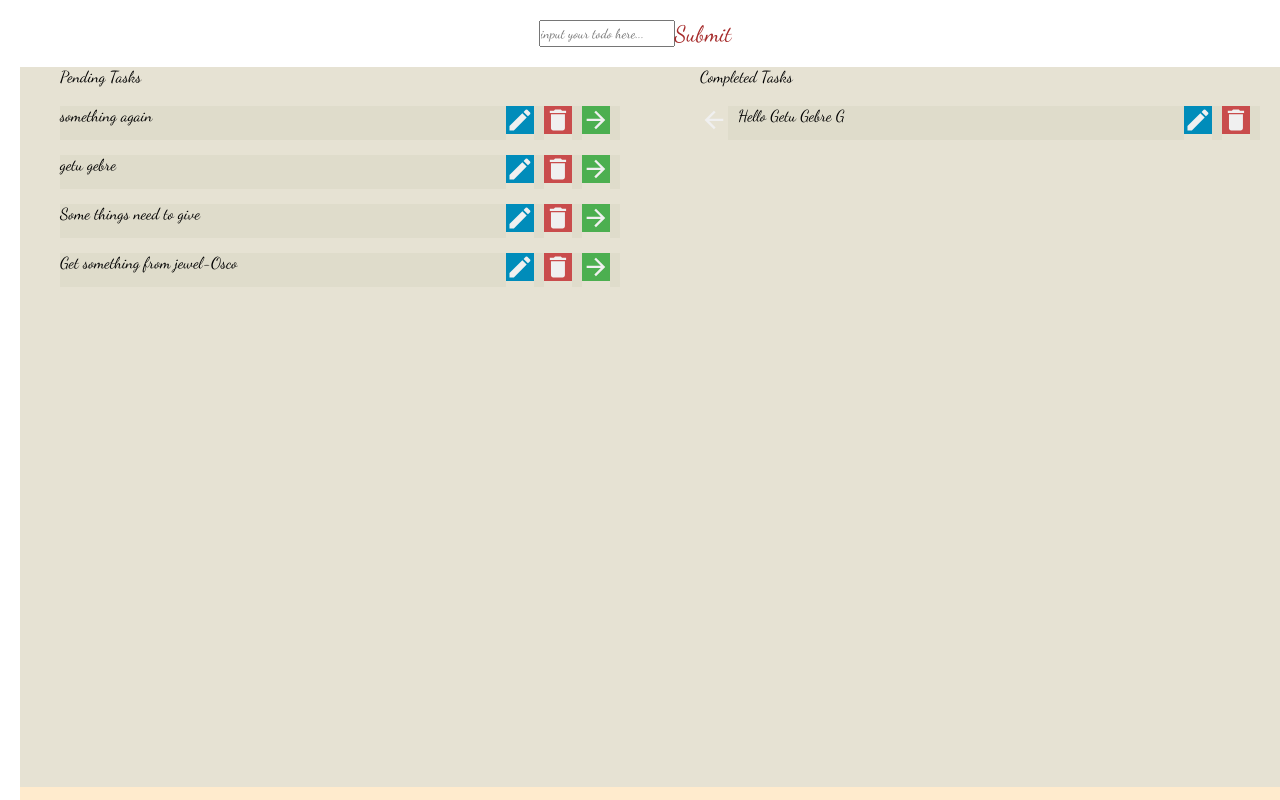
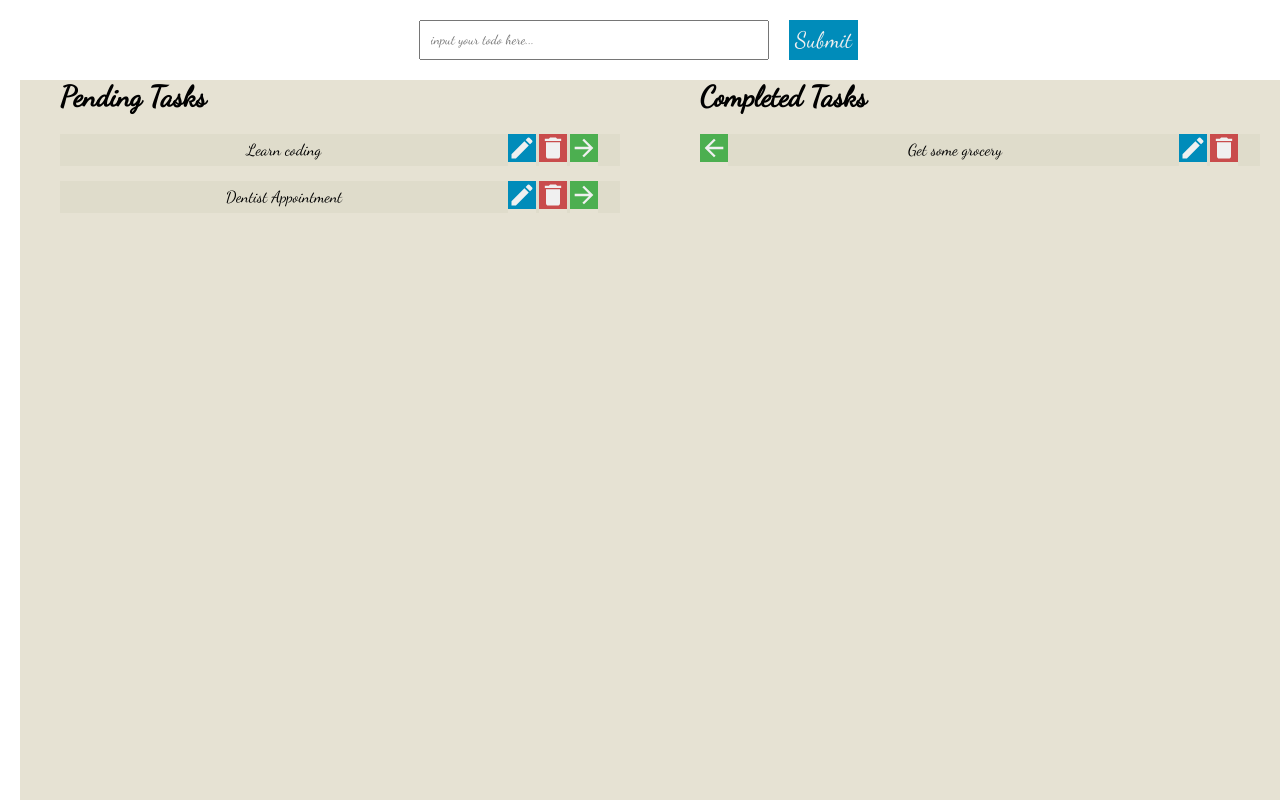
Before and after one commit to ggebre/toDoList, a website with bundled scripts: page index.html in a window 1280 px wide. Built offline with nearby package versions, Linux system fonts and the light colour scheme; data requests are answered from the project's data file.

Commit message:
update css

```diff
--- a/db.json
+++ b/db.json
@@ -1,34 +1,22 @@
 {
   "todos": [
     {
-      "content": "Get something from jewel-Osco",
-      "isCompleted": false,
+      "content": "Get some grocery",
+      "isCompleted": true,
       "editable": false,
       "id": 1
     },
     {
-      "content": "Hello Getu Gebre G",
-      "isCompleted": true,
+      "content": "Dentist Appointment",
+      "isCompleted": false,
       "editable": false,
       "id": 2
     },
     {
-      "content": "Some things need to give",
+      "content": "Learn coding ",
       "isCompleted": false,
       "editable": false,
       "id": 3
-    },
-    {
-      "content": "getu gebre",
-      "isCompleted": false,
-      "editable": false,
-      "id": 5
-    },
-    {
-      "content": "something again",
-      "isCompleted": false,
-      "editable": false,
-      "id": 6
     }
   ]
 }
--- a/index.css
+++ b/index.css
@@ -1,13 +1,9 @@
 :root {
-    --height-header: 60px;
-    --height-todolist: 300px;
-    --height-todolist-header: 30px;
 
-    --width-todolist: 400px;
-
+    --color-background: rgb(223, 220, 203);
     --color-green: rgb(30, 255, 0);
-    --color-red-button: rgb(148, 21, 21);
-    --color-red-li-hover: rgb(27, 172, 8);
+    --color-delete-button: #c94c4c;
+    --color-blue-button: #008cba;
 }
 
 html,
@@ -30,6 +26,18 @@ body {
     justify-content: center;
 
 }
+#input-container > button {
+    margin-left: 20px;
+    background-color: var(--color-blue-button);
+    color: #f0f0f0;
+    font-size: 1.4rem;
+    padding: 0.4rem;
+}
+
+#input-container > input {
+    width: 350px;
+    padding: 0 10px;
+}
 
 .content {
     background-color: blanchedalmond;
@@ -51,14 +59,18 @@ body {
 }
 .todolist > p {
     margin-bottom: 20px;
+    font-size: 1.8rem;
+    font-weight: 800;
 }
 .todo_container {
-    background-color: rgb(223, 220, 203);
+    background-color: var(--color-background);
     margin-bottom: 15px;
     display: flex;
+    align-items: center;
 }
 .todo_container > div {
     width: 80%;
+    text-align: center;
 }
 .todo_container  > div > input {
     width: 95%;
@@ -72,24 +84,19 @@ body {
 }
 svg {
     fill: #f0f0f0;
+
 }
 .editbtn > svg {
-    background-color: #008cba;
+    background-color: var(--color-blue-button);
 }
 .dlebtn > svg {
-    background-color: #c94c4c;
+    background-color: var(--color-delete-button);
 }
 .completedbtn > svg {
     background-color: #4caf50;
 }
 
 button {
-    margin-right: 10px;
-    background-color: rgba(0, 0, 0, 0);
+    margin-right: 3px;
     border: none;
-    color: brown;
-    font-size: 1.4rem;
 }
-button:hover {
-    font-size: 1.6rem;
-}
--- a/mvc/view.js
+++ b/mvc/view.js
@@ -20,7 +20,7 @@ export const View = (() => {
             tmp += `
                 <div class="todo_container">
                     <button ${!todo.isCompleted ? 'hidden' : 'visible'} class="completedbtn ${todo.id}">
-                        <i> <svg focusable="false" aria-hidden="true" viewBox="0 0 24 24" data-testid="ArrowBackIcon" aria-label="fontSize small"><path d="M20 11H7.83l5.59-5.59L12 4l-8 8 8 8 1.41-1.41L7.83 13H20v-2z"></path></svg></i>
+                        <svg focusable="false" aria-hidden="true" viewBox="0 0 24 24" data-testid="ArrowBackIcon" aria-label="fontSize small"><path d="M20 11H7.83l5.59-5.59L12 4l-8 8 8 8 1.41-1.41L7.83 13H20v-2z"></path></svg>
                     </button>
                     <div>
                         ${ !todo.editable
```
